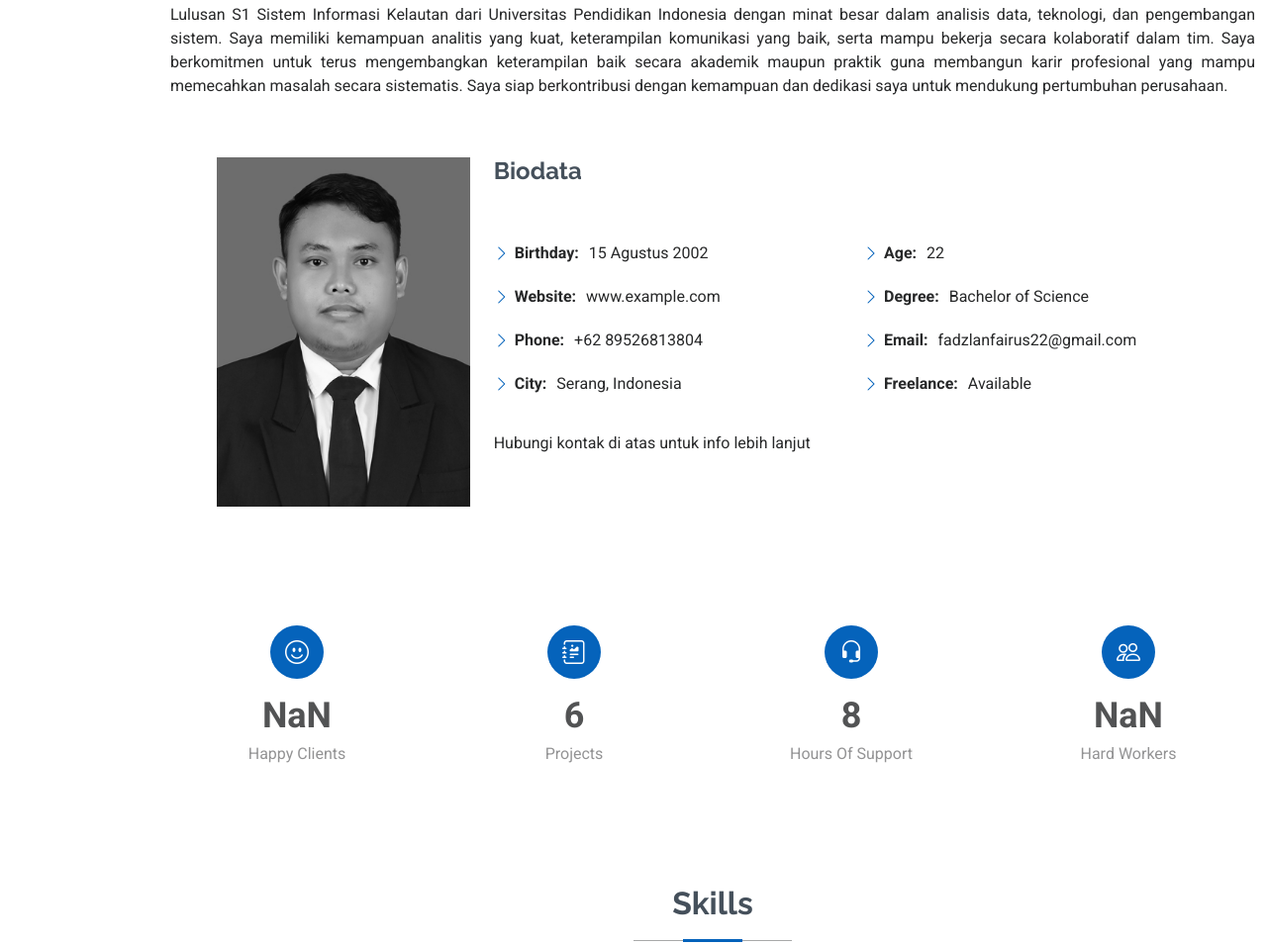
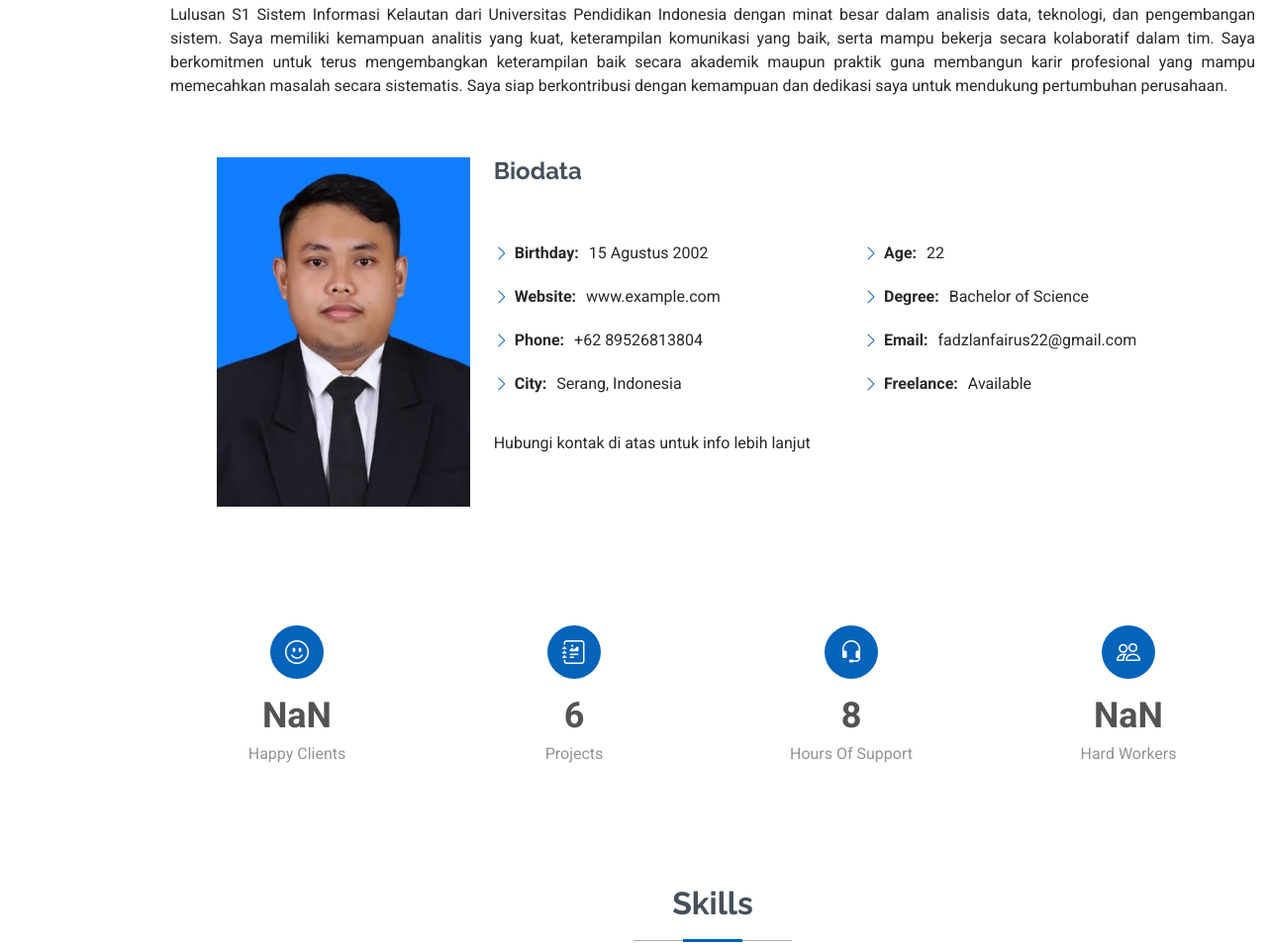
Before and after one commit to Fadzlan15/PortofolioPersonal, a plain HTML site: page index.html in a window 1280 px wide. Shown: the part 935-1891 px from the top of the page at 99% size. Drawn offline with Linux system fonts and the light colour scheme.

Commit message:
Update index.html

```diff
--- a/index.html
+++ b/index.html
@@ -99,7 +99,7 @@
 
         <div class="row gy-4 justify-content-center">
           <div class="col-md-3">
-            <img src="assets/img/alan.jpg" class="img-fluid" alt="">
+            <img src="assets/img/Fadzlan.jpeg" class="img-fluid" alt="">
           </div>
           <div class="col-lg-8 content">
             <h2>Biodata</h2>
```
